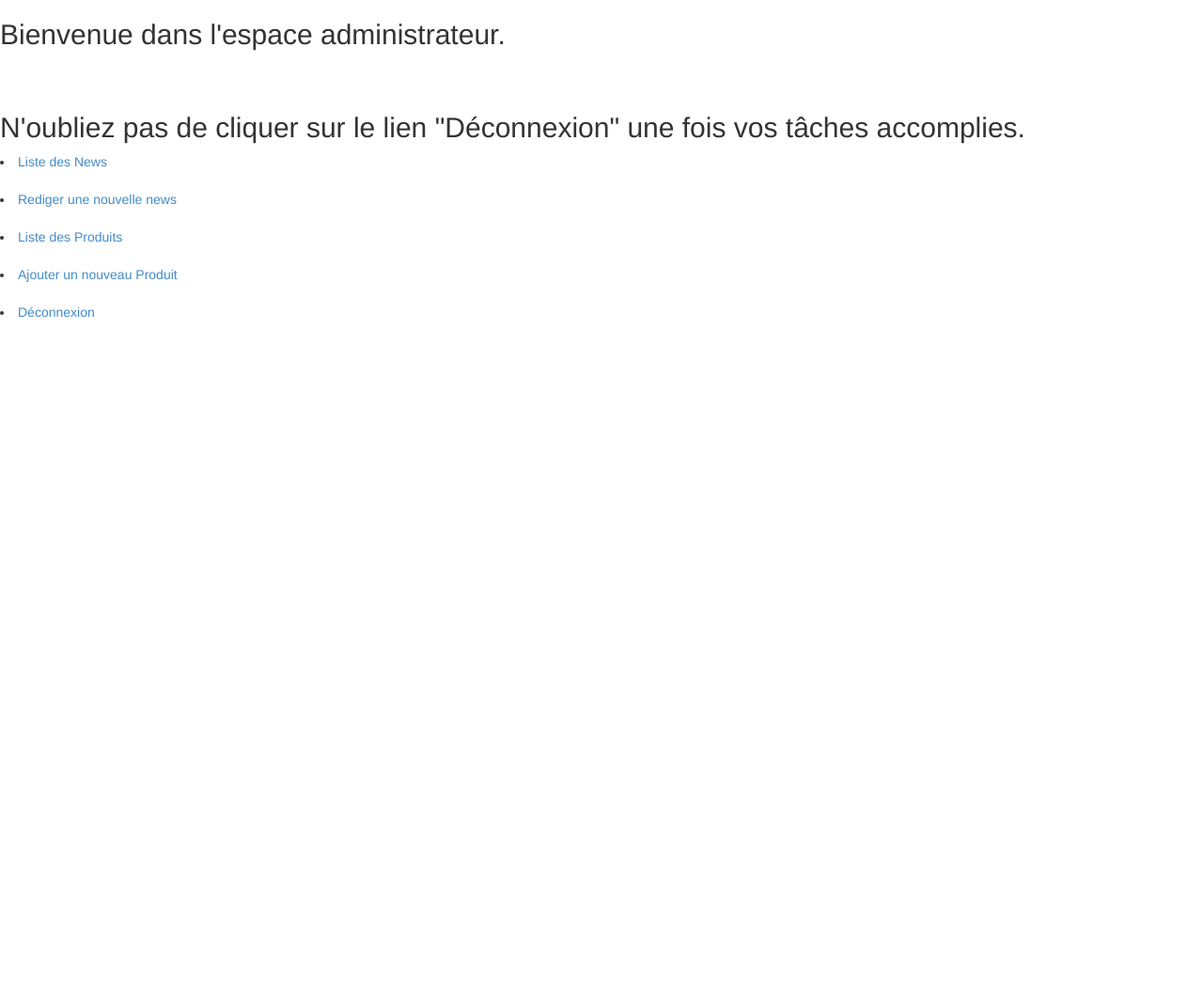
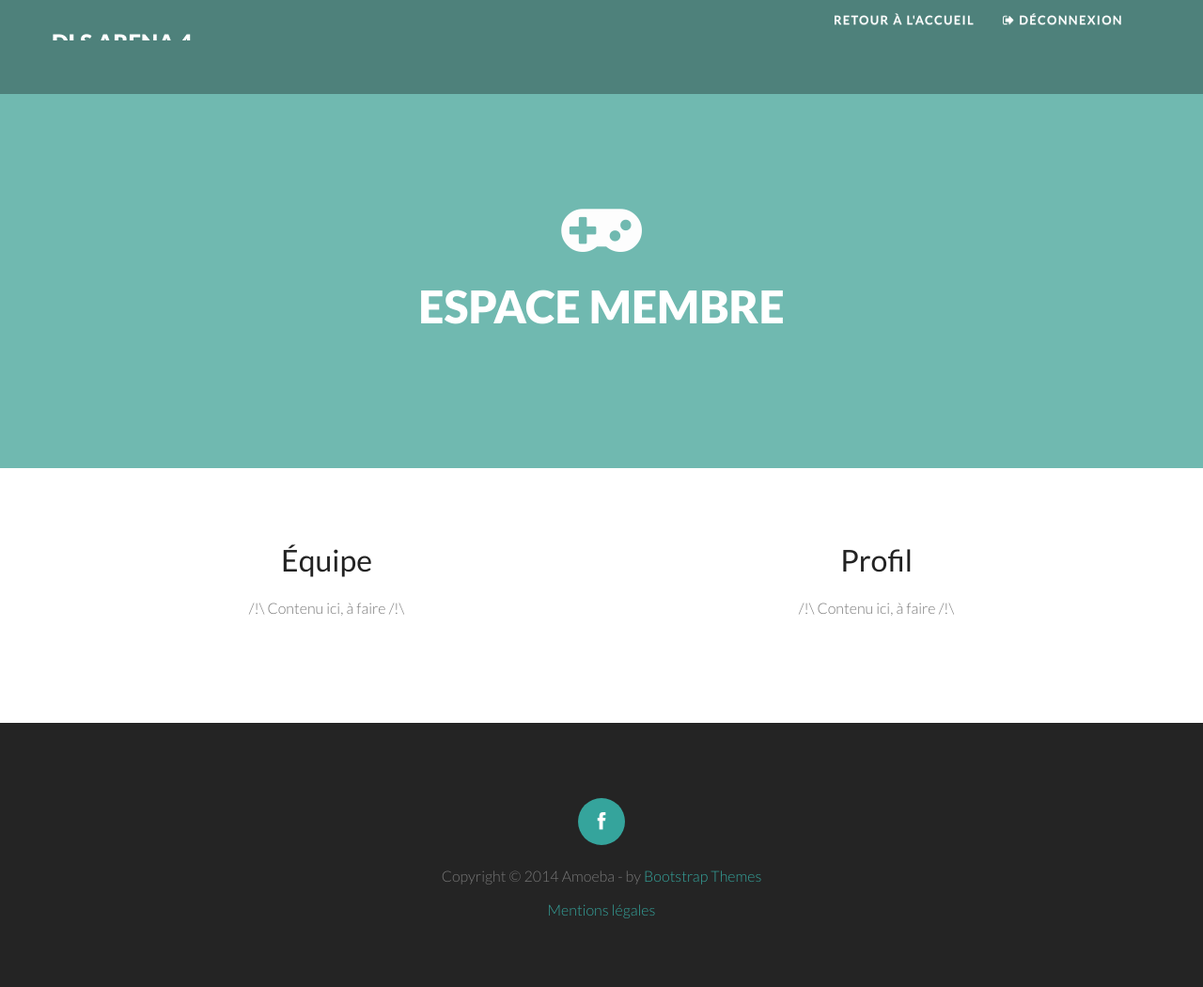
Before and after one commit to eni-causer-a/web-dls-arena, a PHP site: page /member_area/accueil.php in a window 1280 px wide. Shown: the whole page at 94% size. Before the commit the page ends 338 px from the top, so only its background shows below. Run offline with PHP 8.4, Linux system fonts and the light colour scheme; the visitor is signed in with stand-in values (Sample User, id 1); some libraries are stand-ins or nearby versions.

Commit message:
Modifications espace membre

```diff
--- a/member_area/accueil.php
+++ b/member_area/accueil.php
@@ -1,38 +1,92 @@
-<?php session_start(); ?>
-<html>
+<?php
+session_start();
+?>
+<!DOCTYPE html>
+<!--[if lt IE 7]>      <html class="no-js lt-ie9 lt-ie8 lt-ie7"> <![endif]-->
+<!--[if IE 7]>         <html class="no-js lt-ie9 lt-ie8"> <![endif]-->
+<!--[if IE 8]>         <html class="no-js lt-ie9"> <![endif]-->
+<!--[if gt IE 8]><!--> <html class="no-js"> <!--<![endif]-->
 <head>
-	<title>Aquarelle.com</title>
-	<meta charset="utf-8" />
-	<link href="../bootstrap/css/bootstrap.css" rel="stylesheet" media="screen">
+	<!-- BASICS -->
+        <meta charset="utf-8">
+		<meta http-equiv="X-UA-Compatible" content="IE=edge,chrome=1">
+        <title>DLS ARENA 4</title>
+        <meta name="description" content="">
+		<meta name="viewport" content="width=device-width, initial-scale=1.0">
+		<link rel="stylesheet" type="text/css" href="css/isotope.css" media="screen" />
+		<link rel="stylesheet" href="../js/fancybox/jquery.fancybox.css" type="text/css" media="screen" />
+		<link rel="stylesheet" href="../css/bootstrap.css">
+		<link rel="stylesheet" href="../css/bootstrap-theme.css">
+        <link rel="stylesheet" href="../css/style.css">
+		<!-- skin -->
+		<link rel="stylesheet" href="../skin/default.css">
+        <link rel="stylesheet" href="../compiled/flipclock.css">
+		<script src="http://ajax.googleapis.com/ajax/libs/jquery/1.10.2/jquery.min.js"></script>
+		<script src="../compiled/flipclock.js"></script>
+		<script src="../js/jquery.countdown.js"></script>
+
 </head>
+    <?php include("../navbar.php"); ?>
+    <section class="featured" id="featured">
+			<div class="container">
+			    <!-- Titre DLS -->
+				<div class="row mar-bot40">
+					<div class="col-md-6 col-md-offset-3">
+
+						<div class="align-center">
+							<i class="fa fa-gamepad fa-5x mar-bot20"></i>
+							<h2 class="slogan">ESPACE MEMBRE</h2>
+							<br/>
+						</div>
+					</div>
+				</div>
+			</div>
+		</section>
 <body>
-<div>
+<?php
+    if (isset($_SESSION['connect'])) // on re-vérifie si l'utilisateur est connecté, même procédé que la page précédente.
+    {
+        if ( $_SESSION['connect'] == true ) // si l'utilisateur est confirmé, on affiche l'espace membre.
+        { ?>
+            <section id="section-services" class="section pad-bot30 bg-white">
+		<div class="container">
 
+			<div class="row mar-bot40">
 
-	<div>
-	<?php
-	if ($_SESSION['connect'] == true)
-		{ ?>
-		<h2>Bienvenue dans l'espace administrateur. <br /><br /><br />
-		N'oubliez pas de cliquer sur le lien "Déconnexion" une fois vos tâches accomplies.</h2>
+				<div class="col-lg-6" >
+					<div class="align-center">
+                            <h2>Équipe</h2>
+                            <p>/!\ Contenu ici, à faire /!\</p>
+					</div>
+				</div>
 
-		<li><a href="liste_news.php">Liste des News</a></li></br>
-		<li><a href="rediger_news.php">Rediger une nouvelle news</a></li></br>
-		<li><a href="liste_produits.php">Liste des Produits</a></li></br>
-		<li><a href="ajouter_produits.php">Ajouter un nouveau Produit</a></li></br>
-		<li><a href="login.php?action=deconnexion">Déconnexion</a></li>
+				<div class="col-lg-6" >
+					<div class="align-center">
+                            <h2>Profil</h2>
+                            <p>/!\ Contenu ici, à faire /!\</p>
+				    </div>
+                </div>
 
+			</div>
+        </div>
+    </section>
+    <?php include("../footer.php"); ?>
+       <?php
+        }
+        else // si on arrive ici, il y a une erreur donc on détruit sa session et on le redirige vers l'index.
+        {
+            session_destroy();
+            header('Location: index.php');
+            exit();
+        }
+    }
+    else //si l'utilisateur n'est pas connecté, on le redirige vers la page login/inscription
+    {
+        session_destroy();
+            header('Location: index.php');
+            exit();
+    }
+    ?>
 
-		<?php }
-	else
-		{ ?>
-		<h2>Erreur</h2>
-		<p>Mot de passe incorrect (attention au majuscule/minuscule).</p>
-
-		<?php
-		include ('login.php');
-		} ?>
-	</div>
-</div>
 </body>
 </html>
--- a/member_area/index.php
+++ b/member_area/index.php
@@ -69,6 +69,7 @@ session_start();
                         <div class="align-center">
                            <h2>Connexion</h2>
                            <?php include ('login.php'); ?>
+                           <p><a href="sessiontest.php">Simuler une connexion</a></p>
                         </div>
                     </div>
                     <!-- Inscription -->
--- a/member_area/sessiontest.php
+++ b/member_area/sessiontest.php
@@ -1,4 +1,6 @@
 <?php
 session_start();
 $_SESSION['connect']="true";
+header('Location: index.php');
+exit();
 ?>
--- a/navbar.php
+++ b/navbar.php
@@ -25,10 +25,10 @@
 
                                     <?php
                                 }
-                                else //si on est ailleurs, à faire
+                                else //si on est dans la partie admin de l'espace membre (gestion des équipes, modifier son profil...)
                                 { ?>
                                     <li><a href="../index.php">Retour à l'Accueil</a></li>
-                                    <li><a href=""><!-- Dans le a href -> lien pour se déconnecter --><i class="fa fa-sign-out" aria-hidden="true"></i> Déconnexion</a></li>
+                                    <li><a href="../deconnexion.php"><i class="fa fa-sign-out" aria-hidden="true"></i> Déconnexion</a></li>
 
                                 <?php
                                 }
```
